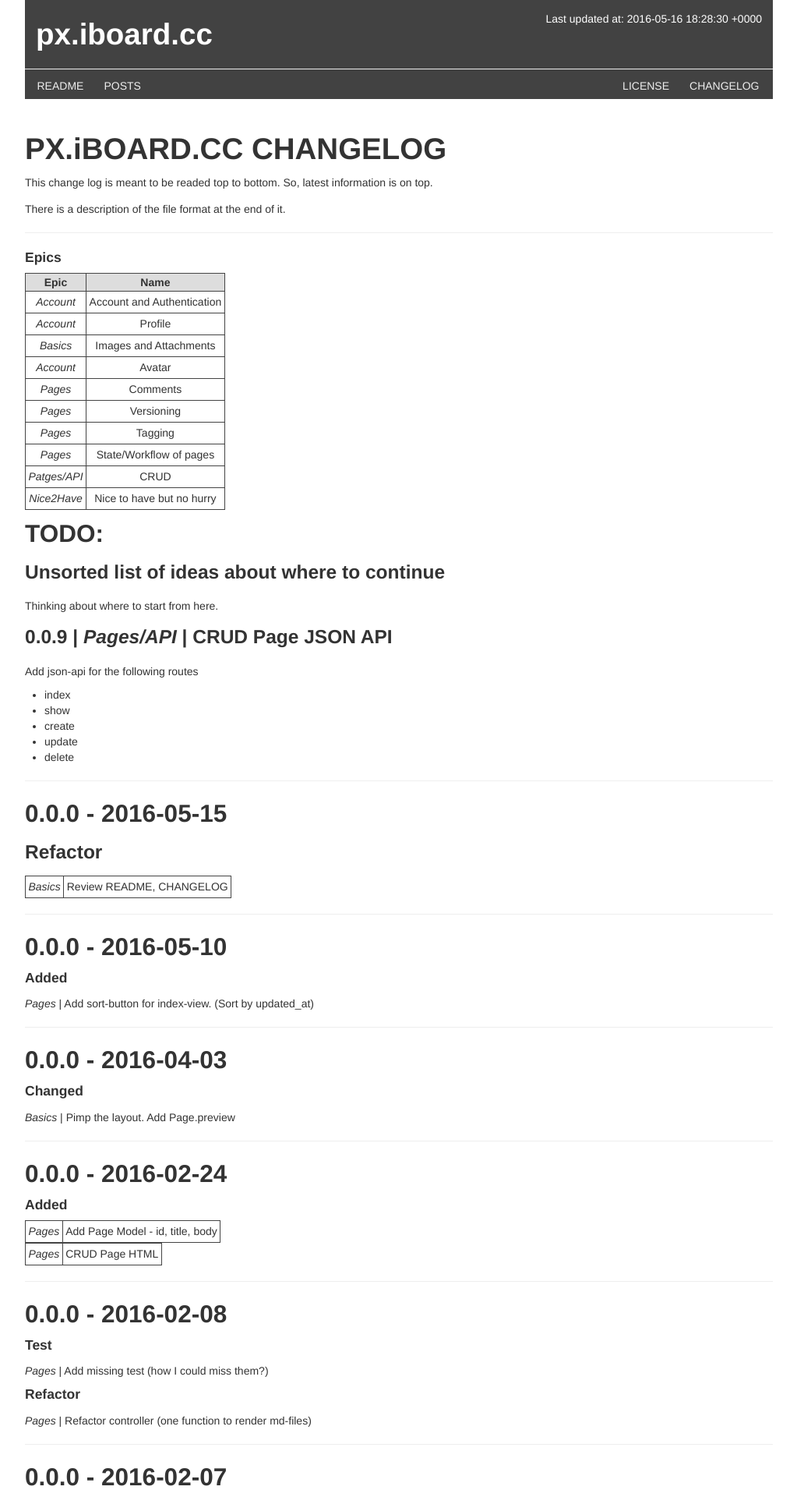
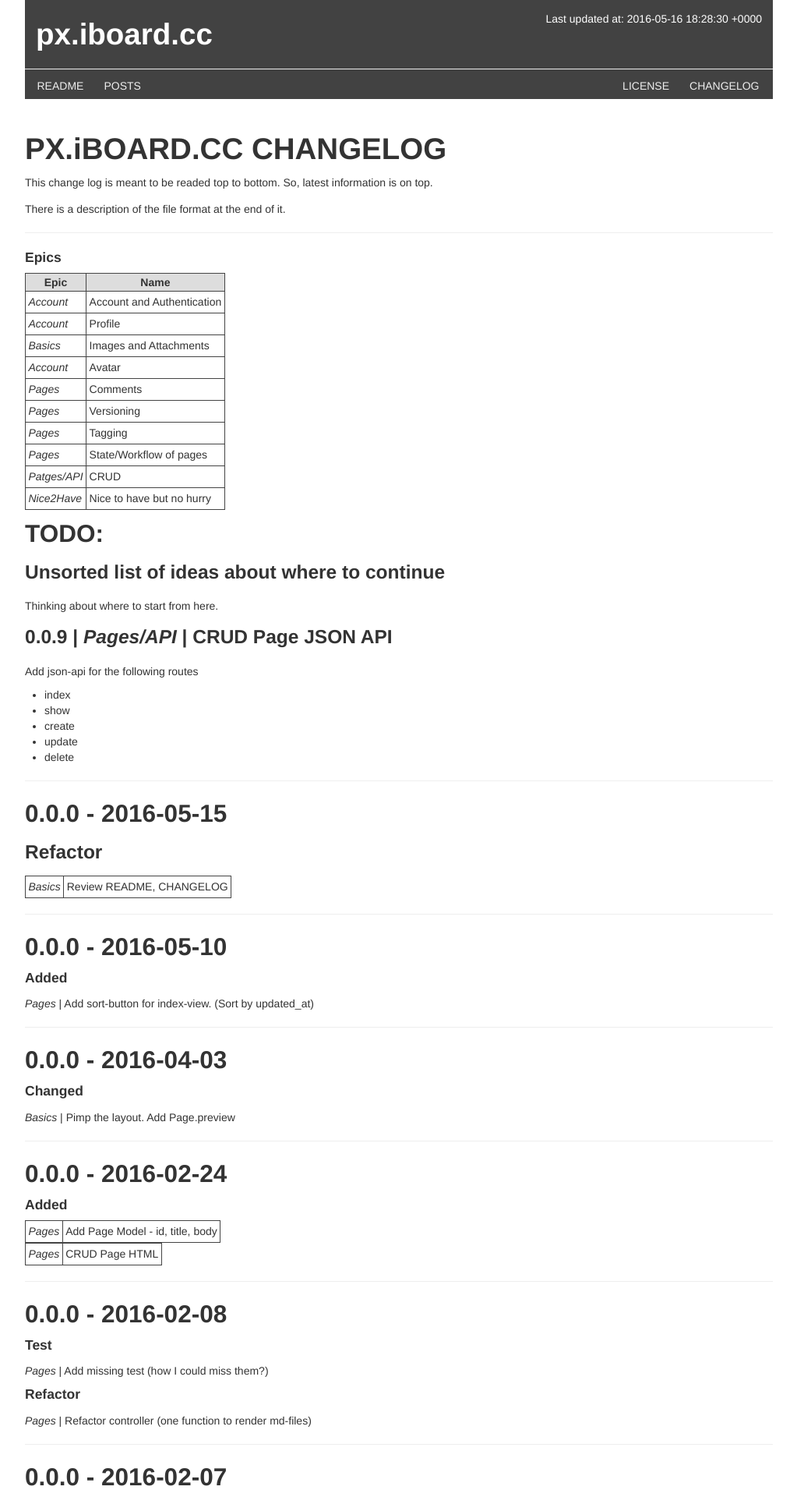
Before and after one commit to iboard/px.iboard.cc, a Jekyll site: the page built from CHANGELOG.md, in a window 1280 px wide. Shown: the top 1920 px of the page at 78% size, without its empty margins (128-1151 px from the left). Built offline with Jekyll 4.4.1, drawn with Linux system fonts in a browser that asks for light colours; Markdown is read by kramdown in place of the engine named in the settings.

Commit message:
Fix table

```diff
--- a/css/default.css
+++ b/css/default.css
@@ -60,7 +60,7 @@ tr {
 }
 
 td {
-  text-align: left;
+  text-align: left!important;
   padding: 0.25em;
   border-left: 1px solid #444;
 }
```
